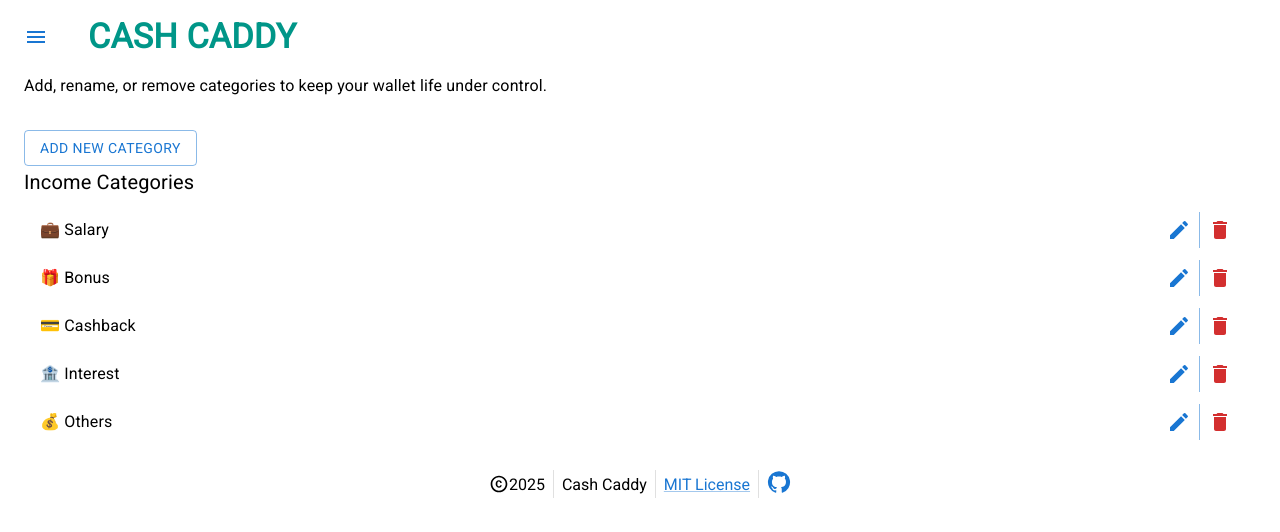
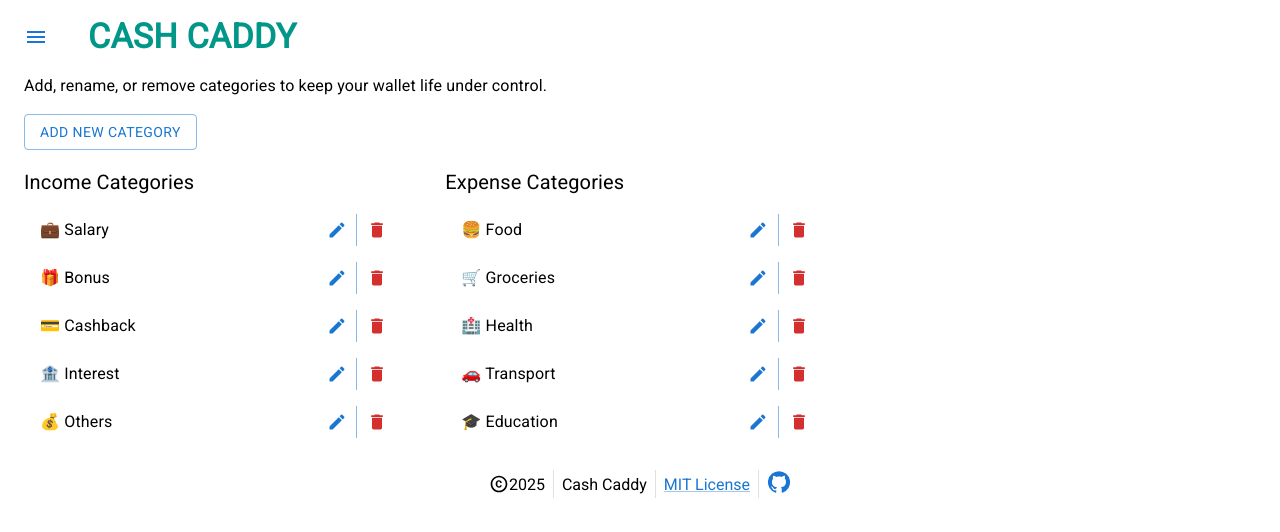
Before and after one commit to vmanidev/cash-caddy, a React (Vite) app: page /categories in a window 1280 px wide. Shown: the top 532 px of the page. Built offline with nearby package versions, Linux system fonts and the light colour scheme.

Commit message:
refactor(ui): redesign layout and refactor code

```diff
--- a/src/pages/Categories.tsx
+++ b/src/pages/Categories.tsx
@@ -36,26 +36,28 @@ function Categories() {
     setUpdateCategory({ formData: { name, type }, showModal: true });
   };
 
-  const IncomeCategories = () => {
+  const Categories = (type: "income" | "expenses") => {
     return (
       <>
-        <Typography variant="h6">Income Categories</Typography>
-        <List>
-          {categories.income.map((item: IncomeExpensesItem) => {
+        <Typography variant="h6">
+          {type === "income" ? "Income" : "Expense"} Categories
+        </Typography>
+        <List sx={{ maxHeight: "300px", overflow: "scroll" }}>
+          {categories[type].map((item: IncomeExpensesItem) => {
             return (
               <ListItem
                 key={item.key}
                 secondaryAction={
                   <ButtonGroup variant="text">
-                    <Button onClick={() => editCategoryItem(item, "income")}>
-                      <Edit />
+                    <Button onClick={() => editCategoryItem(item, type)}>
+                      <Edit fontSize="small" />
                     </Button>
                     <Button
                       onClick={() =>
-                        dispatch(deleteCategory({ name: item, type: "income" }))
+                        dispatch(deleteCategory({ name: item, type }))
                       }
                     >
-                      <Delete color="error" />
+                      <Delete color="error" fontSize="small" />
                     </Button>
                   </ButtonGroup>
                 }
@@ -85,10 +87,15 @@ function Categories() {
           Add, rename, or remove categories to keep your wallet life under
           control.
         </Typography>
-        <Grid size={12} marginTop={2}>
+        <Grid size={12}>
           <Button variant="outlined">Add New Category</Button>
-          <Grid size={12}>
-            {categories.income.length > 0 && <IncomeCategories />}
+          <Grid container size={12} marginTop={2} spacing={4}>
+            <Grid size={{ xs: 12, sm: 12, md: 4, lg: 4, xl: 4 }}>
+              {categories.income.length > 0 && Categories("income")}
+            </Grid>
+            <Grid size={{ xs: 12, sm: 12, md: 4, lg: 4, xl: 4 }}>
+              {categories.expenses.length > 0 && Categories("expenses")}
+            </Grid>
           </Grid>
         </Grid>
         <Grid size={12}>
```
